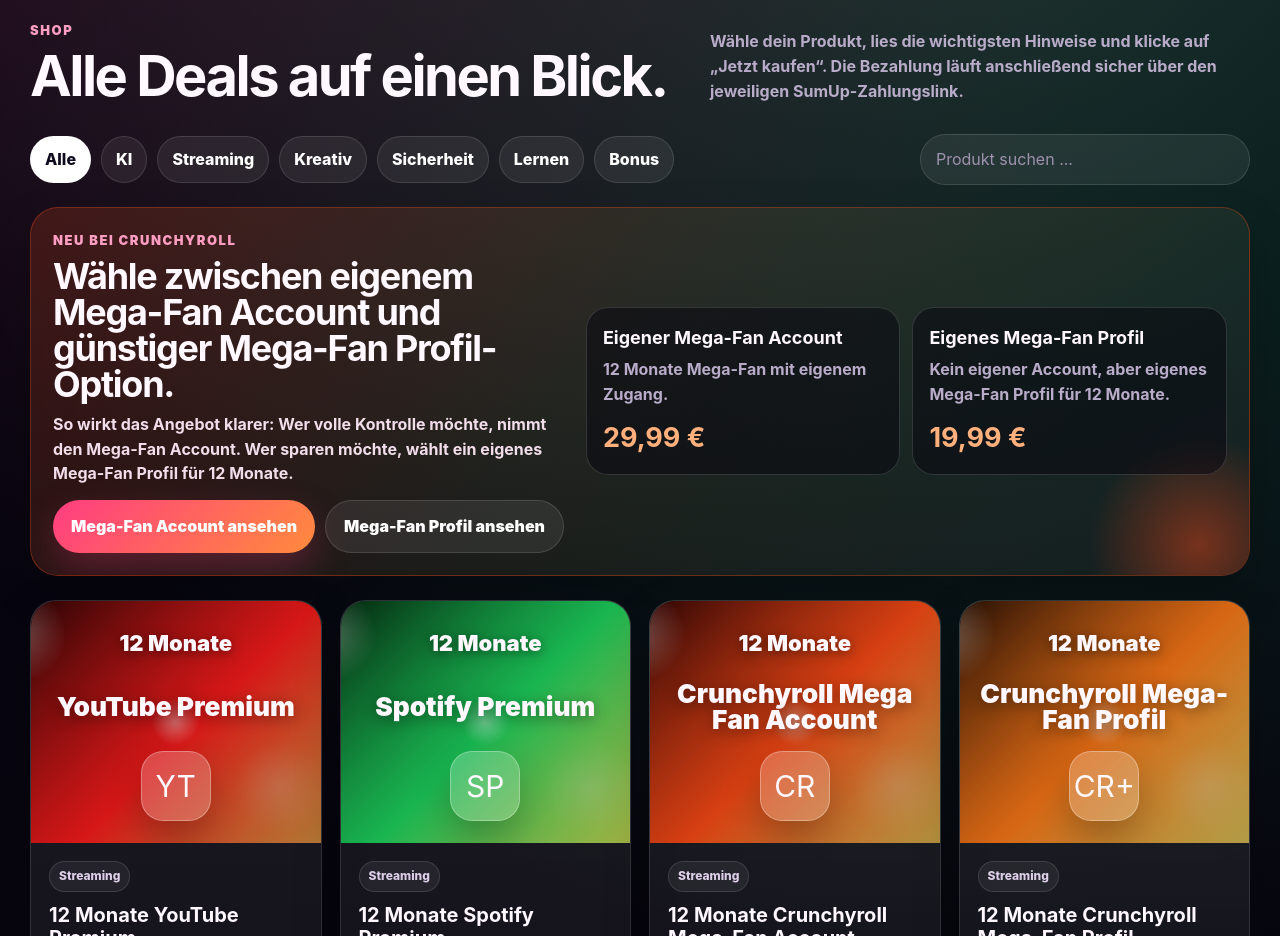
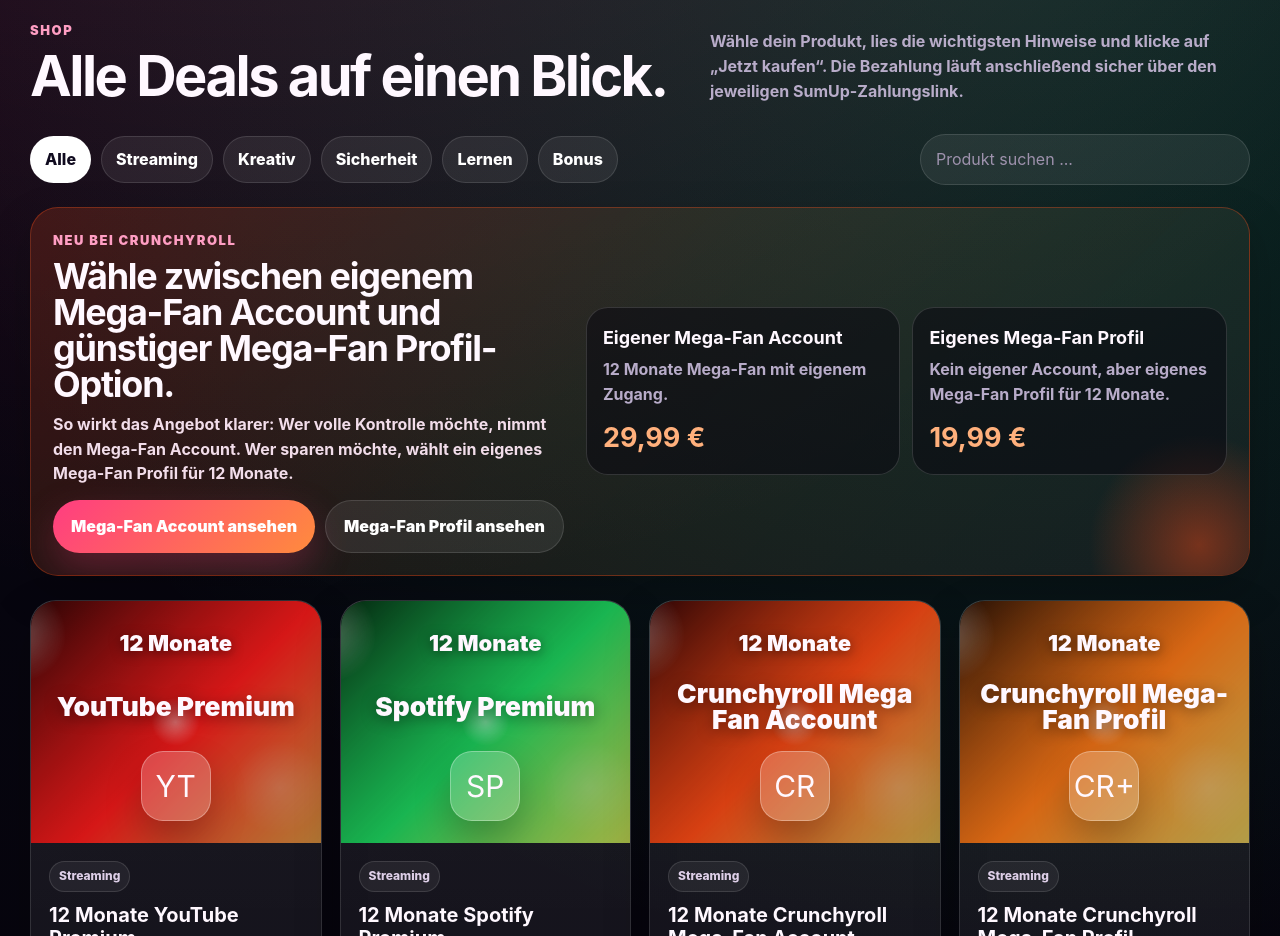
Before and after one commit to premium-accounts/premium-deals, a plain HTML site: page index.html in a window 1280 px wide. Shown: the part 960-1896 px from the top of the page. Drawn offline with Linux system fonts and the light colour scheme.

Commit message:
Add files via upload

```diff
--- a/index.html
+++ b/index.html
@@ -118,7 +118,7 @@
     <section id="produkte">
       <div class="wrap">
         <div class="section-head"><div><div class="kicker" data-i18n="shop.kicker">Shop</div><h2 data-i18n="shop.title">Alle Deals auf einen Blick.</h2></div><p class="section-copy" data-i18n="shop.copy">Wähle dein Produkt, lies die wichtigsten Hinweise und klicke auf „Jetzt kaufen“. Die Bezahlung läuft anschließend sicher über den jeweiligen SumUp-Zahlungslink.</p></div>
-        <div class="toolbar"><div class="filters" id="filters"><button class="filter active" data-cat="Alle" data-i18n="categories.Alle">Alle</button><button class="filter" data-cat="KI" data-i18n="categories.KI">KI</button><button class="filter" data-cat="Streaming" data-i18n="categories.Streaming">Streaming</button><button class="filter" data-cat="Kreativ" data-i18n="categories.Kreativ">Kreativ</button><button class="filter" data-cat="Sicherheit" data-i18n="categories.Sicherheit">Sicherheit</button><button class="filter" data-cat="Lernen" data-i18n="categories.Lernen">Lernen</button><button class="filter" data-cat="Bonus" data-i18n="categories.Bonus">Bonus</button></div><input class="search" id="search" placeholder="Produkt suchen ..." data-i18n-placeholder="shop.searchPlaceholder" /></div>
+        <div class="toolbar"><div class="filters" id="filters"><button class="filter active" data-cat="Alle" data-i18n="categories.Alle">Alle</button><button class="filter" data-cat="Streaming" data-i18n="categories.Streaming">Streaming</button><button class="filter" data-cat="Kreativ" data-i18n="categories.Kreativ">Kreativ</button><button class="filter" data-cat="Sicherheit" data-i18n="categories.Sicherheit">Sicherheit</button><button class="filter" data-cat="Lernen" data-i18n="categories.Lernen">Lernen</button><button class="filter" data-cat="Bonus" data-i18n="categories.Bonus">Bonus</button></div><input class="search" id="search" placeholder="Produkt suchen ..." data-i18n-placeholder="shop.searchPlaceholder" /></div>
         <div class="crunchy-highlight">
           <div class="crunchy-copy"><div class="kicker" data-i18n="crunchy.kicker">Neu bei Crunchyroll</div><h3 data-i18n="crunchy.title">Wähle zwischen eigenem Mega-Fan Account und günstiger Mega-Fan Profil-Option.</h3><p data-i18n="crunchy.copy">So wirkt das Angebot klarer: Wer volle Kontrolle möchte, nimmt den Mega-Fan Account. Wer sparen möchte, wählt ein eigenes Mega-Fan Profil für 12 Monate.</p><div class="crunchy-actions"><button class="btn" type="button" onclick="openProduct('crunchyroll')" data-i18n="crunchy.accountButton">Mega-Fan Account ansehen</button><button class="btn secondary" type="button" onclick="openProduct('crunchyroll-profil')" data-i18n="crunchy.profileButton">Mega-Fan Profil ansehen</button></div></div>
           <div class="crunchy-options"><div class="crunchy-option" style="cursor:pointer" onclick="openProduct('crunchyroll')"><strong data-i18n="crunchy.accountTitle">Eigener Mega-Fan Account</strong><span data-i18n="crunchy.accountText">12 Monate Mega-Fan mit eigenem Zugang.</span><b>29,99 €</b></div><div class="crunchy-option" style="cursor:pointer" onclick="openProduct('crunchyroll-profil')"><strong data-i18n="crunchy.profileTitle">Eigenes Mega-Fan Profil</strong><span data-i18n="crunchy.profileText">Kein eigener Account, aber eigenes Mega-Fan Profil für 12 Monate.</span><b>19,99 €</b></div></div>
```
